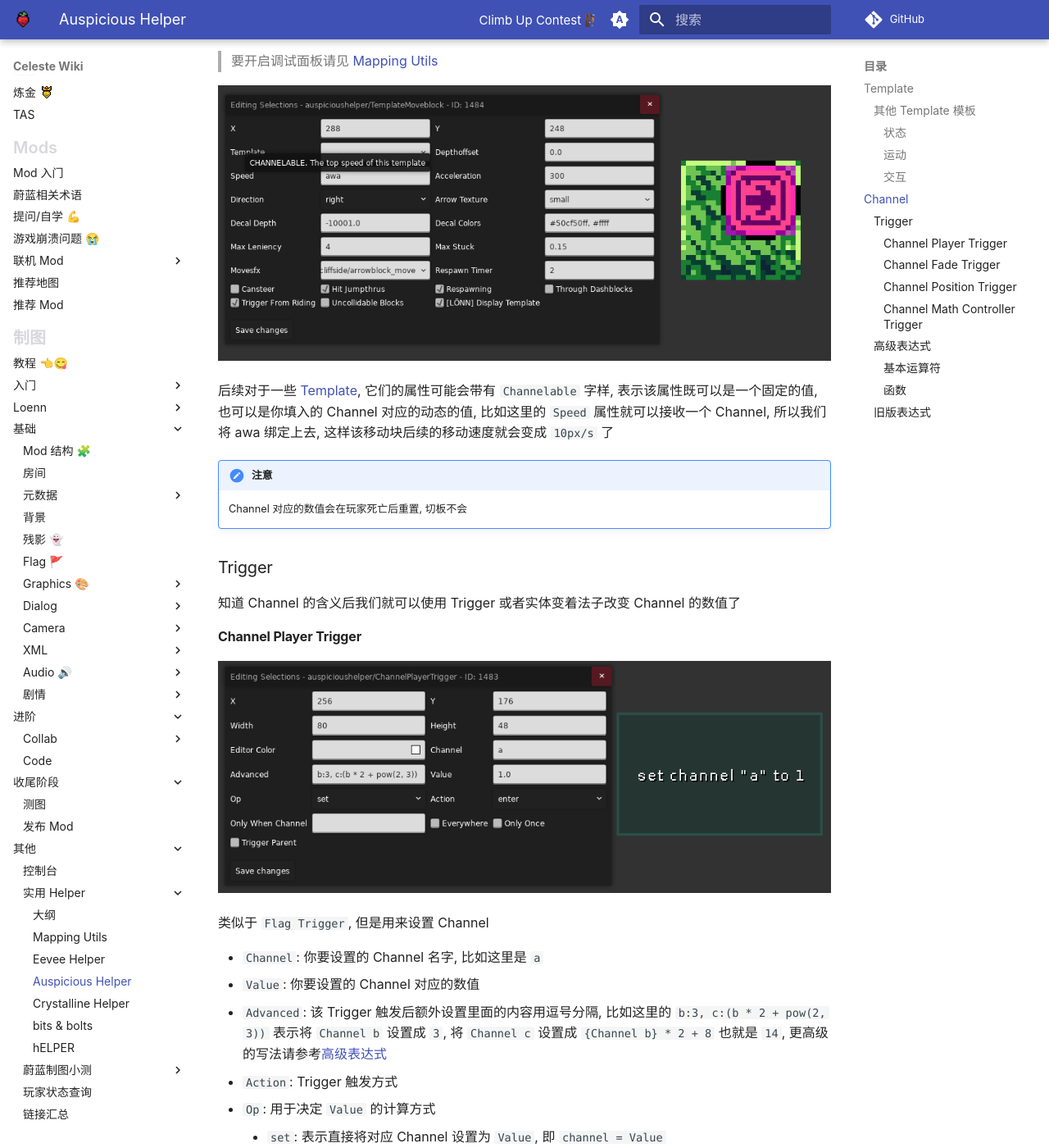
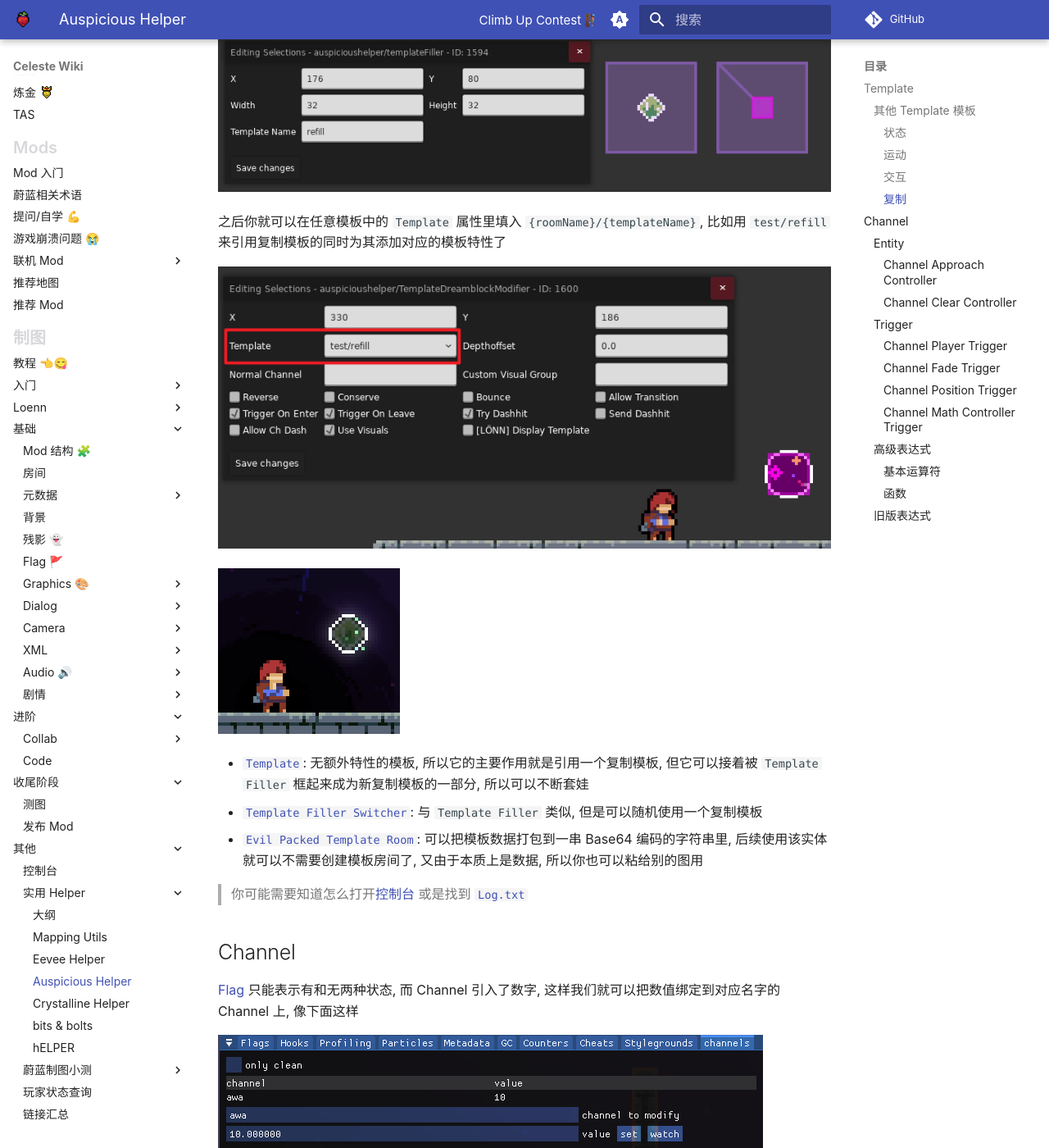
Before and after one commit to LuckyBoy-7/CelesteWikiModule, an MkDocs documentation site: the page built from docs/mappings/useful_helpers/auspicious.md, in a window 1280 px wide and 1400 px high, scrolled down 2879 px. Shown: the whole window at 82% size. Built offline with MkDocs 1.6.1 and Material for MkDocs 9.7.7, drawn with Linux system fonts in a browser that asks for light colours; plug-ins that fetch from the network failed and are left out; comment, search, counter and statistics services are not loaded; some of the changed text lies outside the part shown.

Commit message:
ausp 补充

```diff
--- a/docs/mappings/useful_helpers/auspicious.md
+++ b/docs/mappings/useful_helpers/auspicious.md
@@ -20,6 +20,10 @@ ausp 提供了一系列模板让你非常方便的把一些对象变成另一个
 ![01](../../assets/mappings/useful_helpers/auspicious/01.png)
 
 然后就完事了!
+
+> 当然你也可以顺带框住 Decal, 需要 `Connected Container` 勾选 `Get Decals`
+>
+> 不过需要注意并不是所有的特性都能加在某些对象上
 
 ![02](../../assets/mappings/useful_helpers/auspicious/02.png)
 
@@ -53,7 +57,7 @@ ausp 提供了一系列模板让你非常方便的把一些对象变成另一个
 #### 运动
 
 * [`Static Mover`](https://www.bilibili.com/video/BV1ZVHp6EEcd/?t=494): 附着模板, 类似 [Eevee Helper 的 Attached Container](./eevee.md#attached-container)
-* [`Gluable`](https://www.bilibili.com/video/BV1twpc6gE3v/?t=1016): 附着/跟随模板, 类似 [Eevee Helper 的 Attached Container](./eevee.md#attached-container)
+* [`Gluable`](https://www.bilibili.com/video/BV1twpc6gE3v/?t=1016): 附着/跟随模板, 类似 [Eevee Helper 的 Attached Container](./eevee.md#attached-container), 可以做[接触单向板后触发机关](https://www.bilibili.com/video/BV1YNpu6gEmj/)的效果
 * [`Gate Mover`](https://www.bilibili.com/video/BV1twpc6gE3v/?t=4): 步进模板, 主节点和子节点定义了移动的方向和距离, 每次对应 Channel 不为 0 时, 使房间内最近的 Template 向前面定义的方向移动一次
 * [`Displacer`](https://www.bilibili.com/video/BV1twpc6gE3v/?t=95): 置换模板, 将模板整体移动到对应节点位置
 * [`Channel Mover`](https://www.bilibili.com/video/BV1twpc6gE3v/?t=865): 移动模板, 根据 Channel 的数值在节点之间移动
@@ -64,6 +68,29 @@ ausp 提供了一系列模板让你非常方便的把一些对象变成另一个
 * [`Resetter`](https://www.bilibili.com/video/BV1twpc6gE3v/?t=921): 重置模板, 可以销毁和生成 Template
 * [`Trigger Modifier`](https://www.bilibili.com/video/BV1twpc6gE3v/?t=972): 触发模板, 接收到非零 Channel 后会触发可触发的模板, 比如掉落块, 易碎块之类的 (有的模板需要勾选
   `Triggerable`)
+
+#### 复制
+
+> 说到模板怎么能少得了复制模板呢
+
+创建名为 `zztemplates-{roomName}` 格式的房间后, 该房间会被作为一个模板房间被 ausp 使用, 比如 `zztemplates-test`,
+在该房间内放置一个 `Template Filler` 实体, 被框住的所有东西都会成为这个复制模板的一部分, 你需要给这个复制模板起一个名字, 比如 `refill`
+
+> 你可以为 `Template Filler` 添加节点, 表示该复制模版的中心位置在哪
+
+![11](../../assets/mappings/useful_helpers/auspicious/11.png)
+
+之后你就可以在任意模板中的 `Template` 属性里填入 `{roomName}/{templateName}`, 比如用 `test/refill` 来引用复制模板的同时为其添加对应的模板特性了
+
+![13](../../assets/mappings/useful_helpers/auspicious/13.png)
+
+![12](../../assets/mappings/useful_helpers/auspicious/12.png)
+
+* [`Template`](https://www.bilibili.com/video/BV1XnpK6aEsu/?t=1): 无额外特性的模板, 所以它的主要作用就是引用一个复制模板, 但它可以接着被 `Template Filler` 框起来成为新复制模板的一部分, 所以可以不断套娃
+* [`Template Filler Switcher`](https://www.bilibili.com/video/BV1XnpK6aEsu/?t=225): 与 `Template Filler` 类似, 但是可以随机使用一个复制模板
+* [`Evil Packed Template Room`](https://www.bilibili.com/video/BV1XnpK6aEsu/?t=308): 可以把模板数据打包到一串 Base64 编码的字符串里, 后续使用该实体就可以不需要创建模板房间了, 又由于本质上是数据, 所以你也可以粘给别的图用
+
+> 你可能需要知道怎么打开[控制台](../cmd.md) 或是找到 [`Log.txt`](../../mods/game_crashes.md)
 
 ## Channel
 
@@ -85,9 +112,26 @@ Channel, 所以我们将 awa 绑定上去, 这样该移动块后续的移动速
     <p>Channel 对应的数值会在玩家死亡后重置, 切板不会</p>
 </div>
 
+知道 Channel 的含义后我们就可以使用 Trigger 或者实体变着法子改变 Channel 的数值了
+
+### Entity
+
+#### Channel Approach Controller
+
+![14](../../assets/mappings/useful_helpers/auspicious/14.png)
+
+你可以让 `Out Channel` 的值以 `Amount` (可写[表达式](#advanced-expression))的速率接近 `Towards Channel` (可写[表达式](#advanced-expression)),
+比如上述写法就对应 `awa` Channel 数值不断增大, 每秒增加 1
+
+#### Channel Clear Controller
+
+![15](../../assets/mappings/useful_helpers/auspicious/15.png)
+
+该 Controller 可以在进入房间时重置以 `Clear Prefix` 为前缀的所有 Channel, 也可以勾选 `Clear All` 以重置所有的 Channel
+
+你可以设置 `Channel` 的值为 `Value`, 也可以使用 [Advanced 高级表达式](#advanced-expression) 去设置房间里某些 Channel 的默认值
+
 ### Trigger
-
-知道 Channel 的含义后我们就可以使用 Trigger 或者实体变着法子改变 Channel 的数值了
 
 #### Channel Player Trigger
 
@@ -97,8 +141,7 @@ Channel, 所以我们将 awa 绑定上去, 这样该移动块后续的移动速
 
 * `Channel`: 你要设置的 Channel 名字, 比如这里是 `a`
 * `Value`: 你要设置的 Channel 对应的数值
-* `Advanced`: 该 Trigger 触发后额外设置里面的内容用逗号分隔, 比如这里的 `b:3, c:(b * 2 + pow(2, 3))` 表示将 `Channel b` 设置成 `3`, 将 `Channel c` 设置成 `{Channel b} * 2 + 8` 也就是
-  `14`, 更高级的写法请参考[高级表达式](#advanced-expression)
+* `Advanced`: 该 Trigger 触发后会额外设置一些 Channel 的数值, 语法请参考[高级表达式](#advanced-expression)
 * `Action`: Trigger 触发方式
 * `Op`: 用于决定 `Value` 的计算方式
     * `set`: 表示直接将对应 Channel 设置为 `Value`, 即 `channel = Value`
@@ -132,9 +175,11 @@ Channel, 所以我们将 awa 绑定上去, 这样该移动块后续的移动速
 
 #### Channel Math Controller Trigger
 
+> 也有对应实体版的 `Channel Math Controller`
+
 ![08](../../assets/mappings/useful_helpers/auspicious/08.png)
 
-你可以在酣畅淋漓的[少儿编程](https://cloudsbelow.neocities.org/celestestuff/visualmathcompiler) 后点击黄色方块编译拿到编码后的 Base64, 最后把它粘贴到 `Compiled Operations` 中即可
+你可以在酣畅淋漓的[少儿编程](https://cloudsbelow.neocities.org/celestestuff/visualmathcompiler)后点击黄色方块编译拿到编码后的 Base64, 最后把它粘贴到 `Compiled Operations` 中即可
 
 ![09](../../assets/mappings/useful_helpers/auspicious/09.png)
 
@@ -150,14 +195,16 @@ Channel, 所以我们将 awa 绑定上去, 这样该移动块后续的移动速
 
 ### [高级表达式](https://github.com/cloudsbelow/auspicioushelper/wiki/Channels#channel-expressions)
 
-你可以像写代码一样写这些数学表达式, 然后用小括号 `()` 将它们包裹起来, 顺带一提你可以在名字前加上不同的符号表示访问不同的数值
+你可以像写代码一样写这些数学表达式来设置一些 Channel 的数值, 然后用小括号 `()` 将它们包裹起来, 并且你可以在名字前加上不同的符号以表示访问不同的数值
 
 * `@`: 表示访问一个 Channel 的数值, 比如 `@channelA` (虽然新的表达式似乎不需要加 `@`)
 * `$`: 表示访问一个 Flag 对应的数值, 比如 `$flagB`, Flag 启用时对应 `1`, 反之对应 `0`
 * `?`: 表示访问一个 [Slider](./mapping_utils.md#counters) 对应的数值, 比如 `?sliderC`
 * `#`: 表示访问一个 [Counter](./mapping_utils.md#counters) 对应的数值, 比如 `#counterD`
 
-> 由于可能有些运算迁移到新版表达式的时候出了点小问题得等作者修, 所以如果你实在想用可以用[旧版表达式](#old-expression), 相对老旧但是更加稳定
+比如对于 `a:2, b:($a * 2), c:(b * pow(2, 3))` (场景里有名为 `a` 的 Flag)这样的设置, `a, b, c` 对应的结果为 `2, 2, 16`
+
+
 
 #### 基本运算符
 
@@ -252,10 +299,10 @@ Channel, 所以我们将 awa 绑定上去, 这样该移动块后续的移动速
 
 | 写法                  | 参数 | 实际功能                                       |
 |-----------------------|-----:|------------------------------------------------|
+| `pi()`                |    0 | π                                              |
 | `abs(x)`              |    1 | 绝对值                                         |
 | `ceil(x)`             |    1 | 向上取整                                       |
 | `floor(x)`            |    1 | 向下取整                                       |
-| `pi()`                |    0 | π                                              |
 | `round(x)`            |    1 | 四舍五入                                       |
 | `exp(x)`              |    1 | `e^x`                                          |
 | `ln(x)`               |    1 | 自然对数 `ln(x)`                               |
```
Also changed, not shown: docs/mappings/graphics/replace_assets/replace_assets.md (+1 -1 lines), docs/assets/mappings/useful_helpers/auspicious/11.png (added), docs/assets/mappings/useful_helpers/auspicious/12.png (added), docs/assets/mappings/useful_helpers/auspicious/13.png (added), docs/assets/mappings/useful_helpers/auspicious/14.png (added), docs/assets/mappings/useful_helpers/auspicious/15.png (added).
